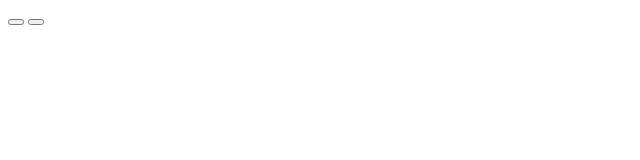
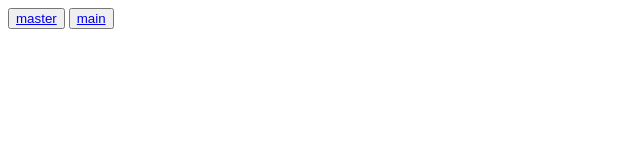
Before and after one commit to erijarlin/webeedd.io, a plain HTML site: page index.html in a window 1280 px wide. Shown: the whole page, without its empty margins (0-640 px from the left). Drawn offline with Linux system fonts and the light colour scheme.

Commit message:
Update index.html

```diff
--- a/index.html
+++ b/index.html
@@ -6,7 +6,7 @@
 	<title>webtarea</title>
 </head>
 <body>
-	<button><a href="https://github.com/erijarlin/repo-animacion/tree/master"></a></button>
-	<button><a href="https://github.com/erijarlin/repo-animacion/tree/main"></a></button>
+	<button><a href="https://github.com/erijarlin/repo-animacion/tree/master">master</a></button>
+	<button><a href="https://github.com/erijarlin/repo-animacion/tree/main">main</a></button>
 </body>
 </html>
```
